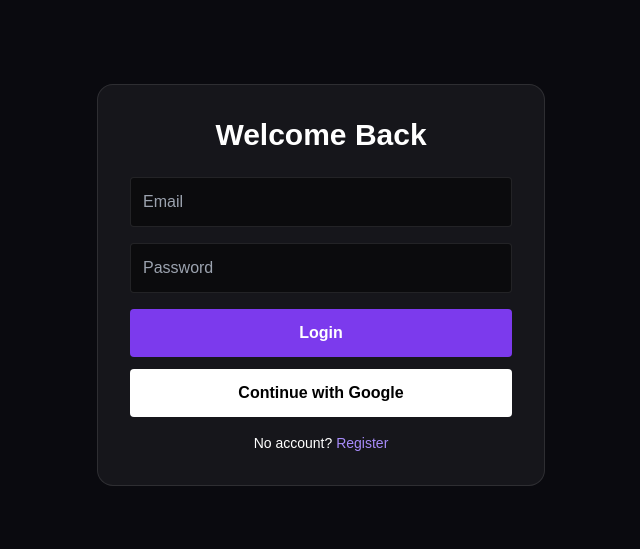
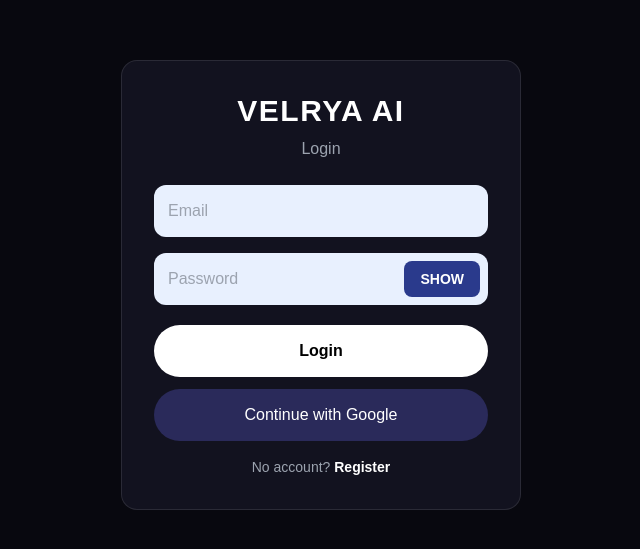
Before and after one commit to rji286132-commits/Velrya-Ai, a Next.js app: page /login in a window 1280 px wide. Shown: the part 115-664 px from the top of the page, without its empty margins (319-959 px from the left). Built offline with nearby package versions, Linux system fonts and the light colour scheme; no server answers.

Commit message:
Update page.tsx

```diff
--- a/app/login/page.tsx
+++ b/app/login/page.tsx
@@ -4,40 +4,48 @@ import { useRouter } from "next/navigation";
 import { createClient } from "@supabase/supabase-js";
 import Link from "next/link";
 
-const supabase = createClient(
-  process.env.NEXT_PUBLIC_SUPABASE_URL!,
-  process.env.NEXT_PUBLIC_SUPABASE_ANON_KEY!
-);
-
-export default function LoginPage(){
-  const [email,setEmail]=useState("");
-  const [password,setPassword]=useState("");
+export default function LoginPage() {
+  const [email, setEmail] = useState("");
+  const [password, setPassword] = useState("");
+  const [show, setShow] = useState(false);
   const router = useRouter();
 
-  const handleLogin = async (e:any)=>{
-    e.preventDefault();
+  const supabase = createClient(
+    process.env.NEXT_PUBLIC_SUPABASE_URL || "",
+    process.env.NEXT_PUBLIC_SUPABASE_ANON_KEY || ""
+  );
+
+  const handleLogin = async () => {
     const { error } = await supabase.auth.signInWithPassword({ email, password });
-    if(error) alert(error.message);
+    if (error) alert(error.message);
     else router.push("/chat");
-  }
+  };
 
-  const handleGoogle = async ()=>{
+  const handleGoogle = async () => {
     await supabase.auth.signInWithOAuth({
-      provider: 'google',
-      options: { redirectTo: `${window.location.origin}/api/auth/callback` }
+      provider: "google",
+      options: { redirectTo: `${window.location.origin}/api/auth/callback` },
     });
-  }
+  };
 
   return (
-    <div className="min-h-screen flex items-center justify-center bg-[#0a0a0f] text-white p-4">
-      <form onSubmit={handleLogin} className="bg-white/5 p-8 rounded-2xl w-full max-w-md border border-white/10">
-        <h1 className="text-3xl font-bold mb-6 text-center">Welcome Back</h1>
-        <input className="w-full p-3 mb-4 rounded bg-black/50 border border-white/10" placeholder="Email" value={email} onChange={e=>setEmail(e.target.value)} required />
-        <input className="w-full p-3 mb-4 rounded bg-black/50 border border-white/10" type="password" placeholder="Password" value={password} onChange={e=>setPassword(e.target.value)} required />
-        <button className="w-full bg-violet-600 p-3 rounded font-bold">Login</button>
-        <button type="button" onClick={handleGoogle} className="w-full mt-3 bg-white text-black p-3 rounded font-bold">Continue with Google</button>
-        <p className="text-center mt-4 text-sm">No account? <Link href="/register" className="text-violet-400">Register</Link></p>
-      </form>
+    <div className="min-h-screen bg-[#08080f] flex items-center justify-center p-4">
+      <div className="w-full max-w-[400px] bg-[#12121f] rounded-2xl p-8 border border-white/10">
+        <h1 className="text-3xl font-bold text-center text-white tracking-wider">VELRYA AI</h1>
+        <p className="text-center mt-2 mb-6 text-gray-400">Login</p>
+
+        <input value={email} onChange={(e) => setEmail(e.target.value)} placeholder="Email" className="w-full p-3.5 mb-4 rounded-xl bg-[#E8F0FE] text-black outline-none" />
+
+        <div className="relative mb-5">
+          <input value={password} onChange={(e) => setPassword(e.target.value)} type={show? "text" : "password"} placeholder="Password" className="w-full p-3.5 pr-20 rounded-xl bg-[#E8F0FE] text-black outline-none" />
+          <button onClick={() => setShow(!show)} className="absolute right-2 top-2 bottom-2 px-4 bg-[#2a3a8c] rounded-lg text-sm font-bold text-white">{show? "HIDE" : "SHOW"}</button>
+        </div>
+
+        <button onClick={handleLogin} className="w-full p-3.5 rounded-full bg-white text-black font-bold mb-3">Login</button>
+        <button onClick={handleGoogle} className="w-full p-3.5 rounded-full bg-[#2a2a5a] text-white">Continue with Google</button>
+
+        <div className="text-center text-gray-400 text-sm mt-4">No account? <Link href="/register" className="text-white font-bold">Register</Link></div>
+      </div>
     </div>
-  )
+  );
 }
```
